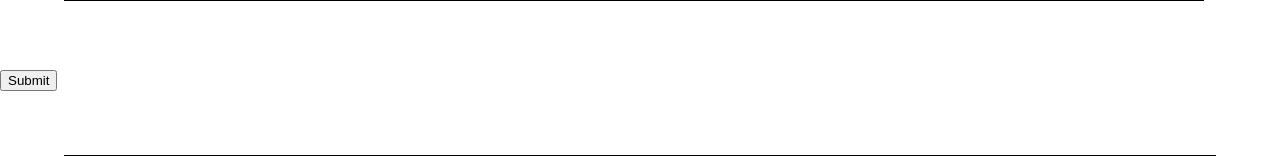
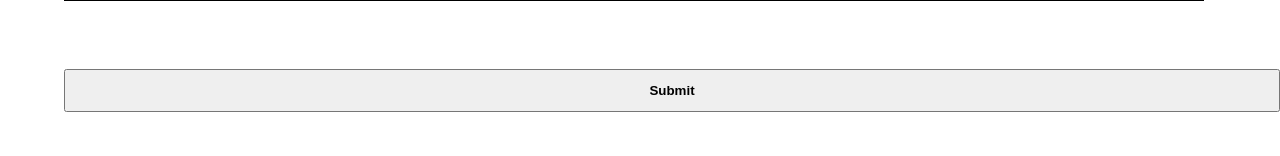
Before and after one commit to pawanpiumal/GritProperty, a React (Create React App) app in the folder client/: page / in a window 1280 px wide. Shown: the part 489-645 px from the top of the page. Built offline with nearby package versions, Linux system fonts and the light colour scheme.

Commit message:
Style Submit Button

```diff
--- a/client/src/Components/ImportProperty/importproperty.jsx
+++ b/client/src/Components/ImportProperty/importproperty.jsx
@@ -80,8 +80,8 @@ class importproperty extends Component {
                                 <div>
                                     <textarea value={this.state.xml} onChange={this.handleInputChange} name="xml" className='xml-area' rows="20" />
                                 </div>
-                                <div>
-                                    <input type="submit" value="Submit" />
+                                <div style={{marginLeft:'5%',}}>
+                                    <input type="submit" value="Submit" style={{width:'100%',padding:'1%',fontWeight:'bold'}}/>
                                 </div>
                             </form>
                             <div className='xml-viewer'>
--- a/package.json
+++ b/package.json
@@ -6,7 +6,8 @@
   "scripts": {
     "start": "node .\\app.js",
     "test": "echo \"Error: no test specified\" && exit 1",
-    "dev": "nodemon app"
+    "dev": "nodemon app",
+    "both":"nodemon app && cd client && npm start"
   },
   "author": "Syntara Solutions",
   "license": "ISC",
```
Also changed, not shown: client/src/Components/ImportProperty/importproperty.css (line endings or trailing spaces).
